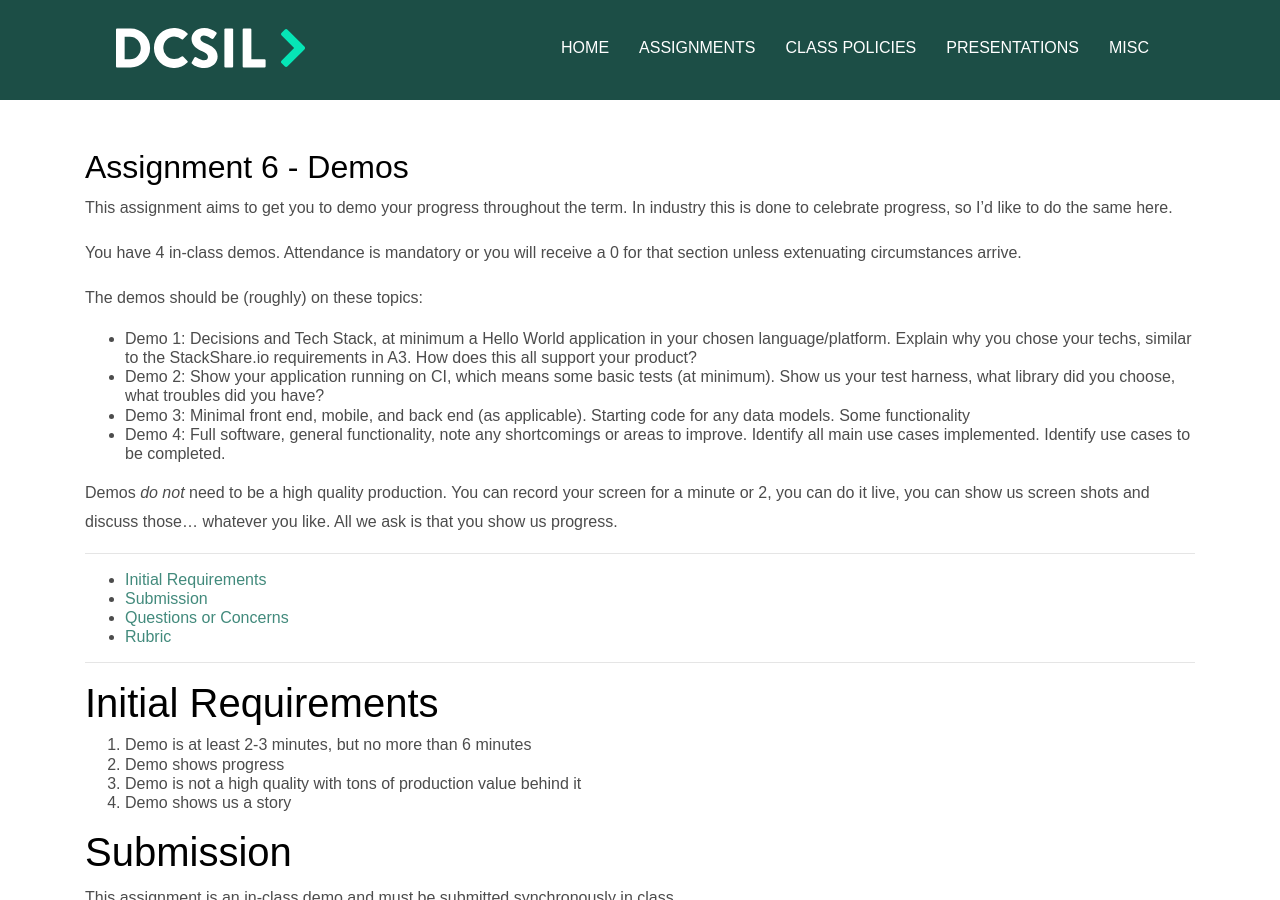
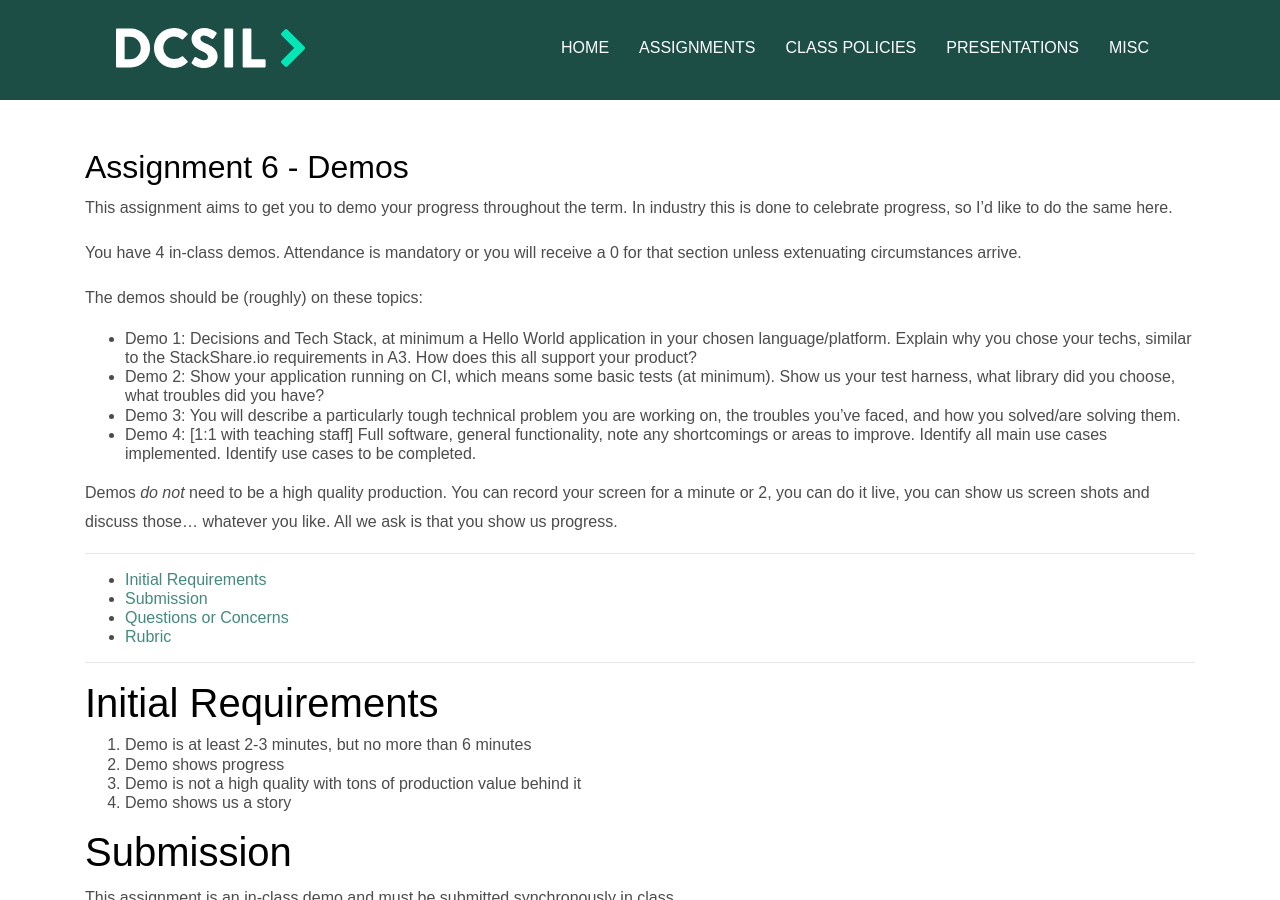
Before and after one commit to dcsil/CSC491, a Jekyll site: the page built from assignments/a6.md, in a window 1280 px wide and 900 px high. Built offline with Jekyll 4.4.1, drawn with Linux system fonts in a browser that asks for light colours; our own code applies the rules of GitHub Pages for plain Markdown files.

Commit message:
Update Demo 3

```diff
--- a/assignments/a6.md
+++ b/assignments/a6.md
@@ -9,8 +9,8 @@ The demos should be (roughly) on these topics:
 
 - Demo 1: Decisions and Tech Stack, at minimum a Hello World application in your chosen language/platform. Explain why you chose your techs, similar to the StackShare.io requirements in A3. How does this all support your product?
 - Demo 2: Show your application running on CI, which means some basic tests (at minimum). Show us your test harness, what library did you choose, what troubles did you have?
-- Demo 3: Minimal front end, mobile, and back end (as applicable). Starting code for any data models. Some functionality
-- Demo 4: Full software, general functionality, note any shortcomings or areas to improve. Identify all main use cases implemented. Identify use cases to be completed.
+- Demo 3: You will describe a particularly tough technical problem you are working on, the troubles you've faced, and how you solved/are solving them.
+- Demo 4: [1:1 with teaching staff] Full software, general functionality, note any shortcomings or areas to improve. Identify all main use cases implemented. Identify use cases to be completed.
 
 Demos _do not_ need to be a high quality production. You can record your screen for a minute or 2, you can do it live, you can show us screen shots and discuss those... whatever you like. All we ask is that you show us progress.
 
```
